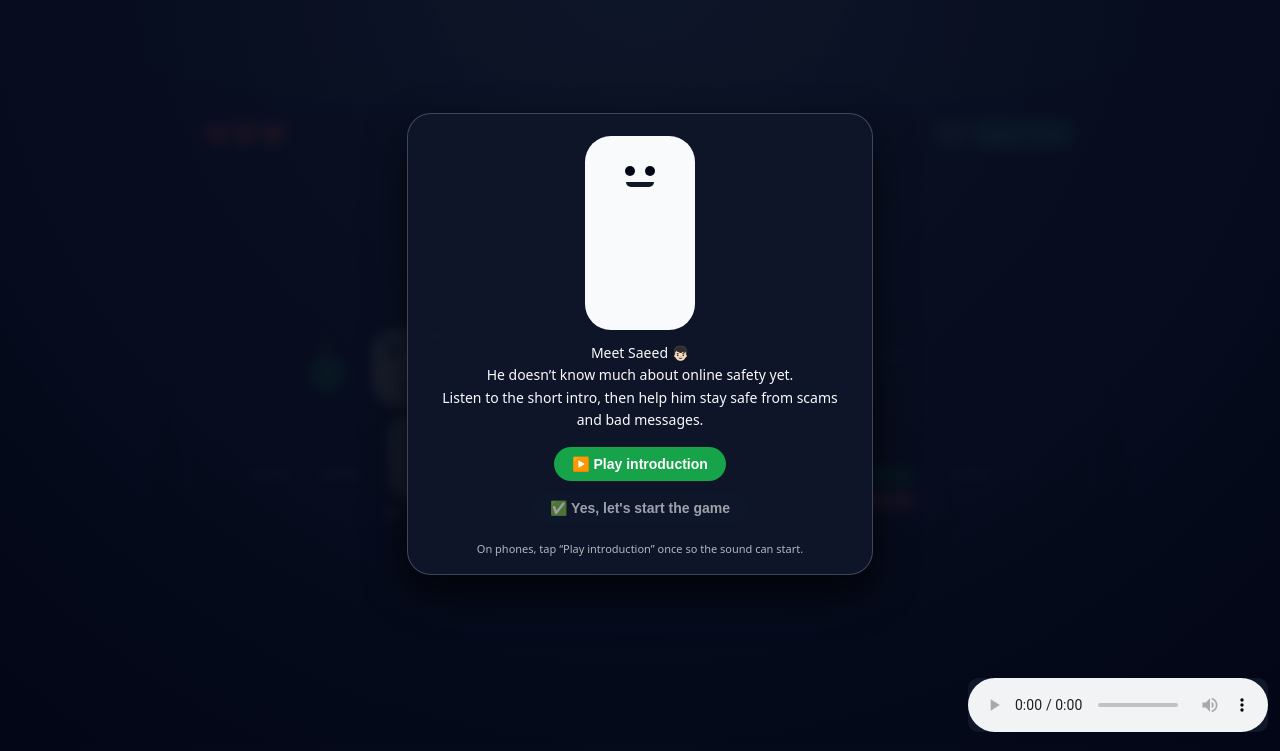
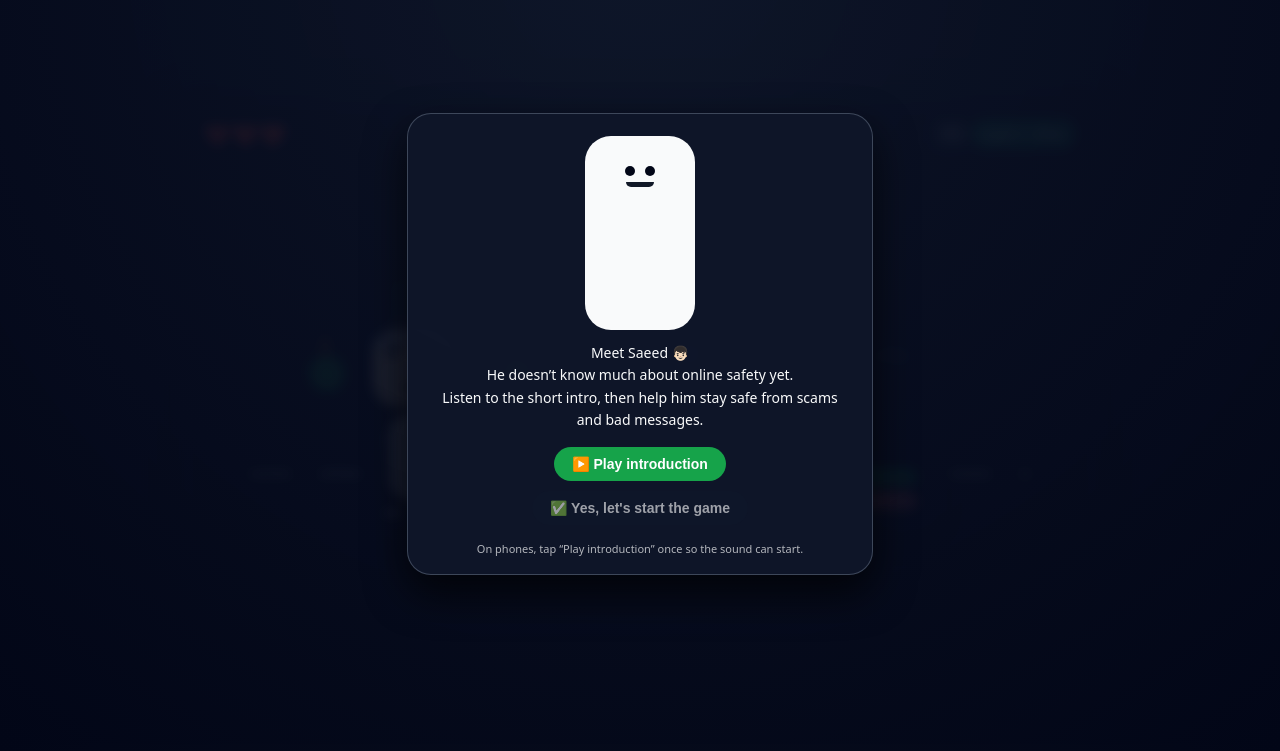
Before and after one commit to mariomalali-maker/uae-cyber-law-assistant, a plain HTML site: page saeed.game.html in a window 1280 px wide. Shown: the part 56-807 px from the top of the page. Drawn offline with Linux system fonts and the light colour scheme.

Commit message:
Update saeed.game.html

```diff
--- a/saeed.game.html
+++ b/saeed.game.html
@@ -216,7 +216,7 @@
       user-select: none;
     }
 
-    /* ---------- SAEED (round cute) ---------- */
+    /* ---------- SAEED (cute round) ---------- */
     #saeed {
       position: absolute;
       left: 180px;
@@ -598,20 +598,11 @@
         </div>
       </div>
 
-      <!-- voice file with visible controls for testing -->
+      <!-- hidden audio: plays only from the button -->
       <audio
         id="introAudio"
         src="/intro-voice.mp3"
         preload="auto"
-        controls
-        style="
-          position: fixed;
-          bottom: 12px;
-          right: 12px;
-          z-index: 9999;
-          background: #0f172a;
-          border-radius: 10px;
-        "
       ></audio>
     </div>
   </div>
```
